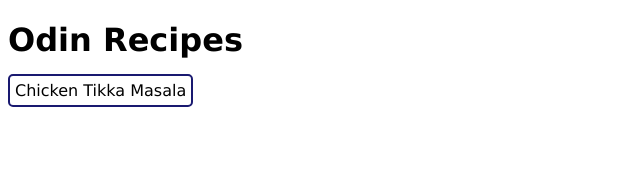
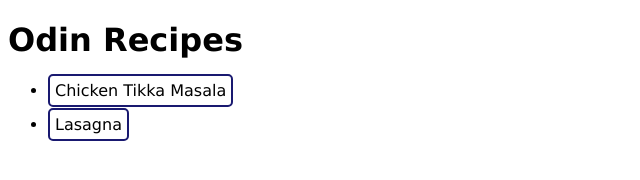
Before and after one commit to 02rasjac/odin-recipes, a plain HTML site: page index.html in a window 1280 px wide. Shown: the whole page, without its empty margins (0-640 px from the left). Drawn offline with Linux system fonts and the light colour scheme.

Commit message:
Add list of recipes

```diff
--- a/index.html
+++ b/index.html
@@ -9,8 +9,13 @@
   </head>
   <body>
     <h1 class="title">Odin Recipes</h1>
-    <a href="recipes/chicken-tikka-masala.html" class="recipe">
-      Chicken Tikka Masala
-    </a>
+    <ul id="recipes">
+      <li>
+        <a href="recipes/chicken-tikka-masala.html" class="recipe">
+          Chicken Tikka Masala
+        </a>
+      </li>
+      <li><a href="recipes/lasagna.html" class="recipe">Lasagna</a></li>
+    </ul>
   </body>
 </html>
--- a/styles.css
+++ b/styles.css
@@ -11,3 +11,7 @@ a.recipe {
     color: black;
     text-decoration-line: none;
 }
+
+#recipes li {
+    margin-top: 15px;
+}
```
